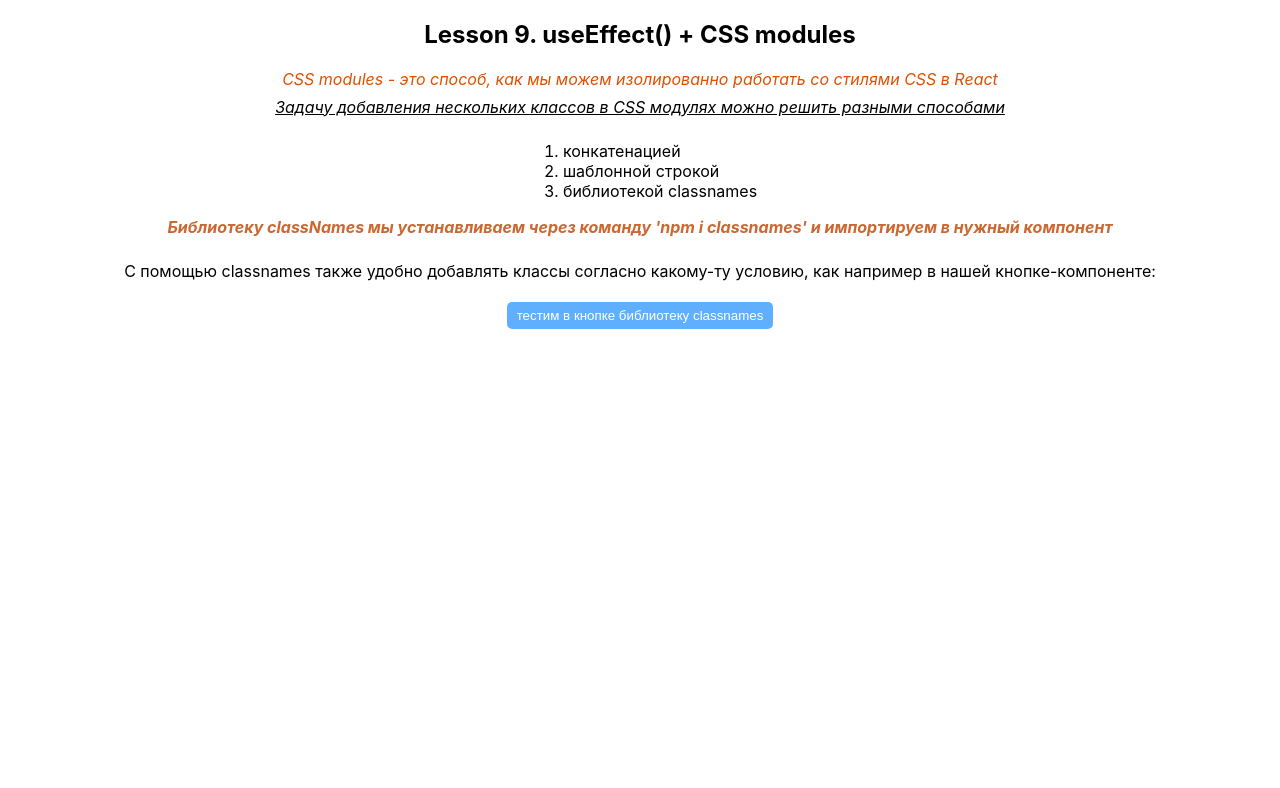
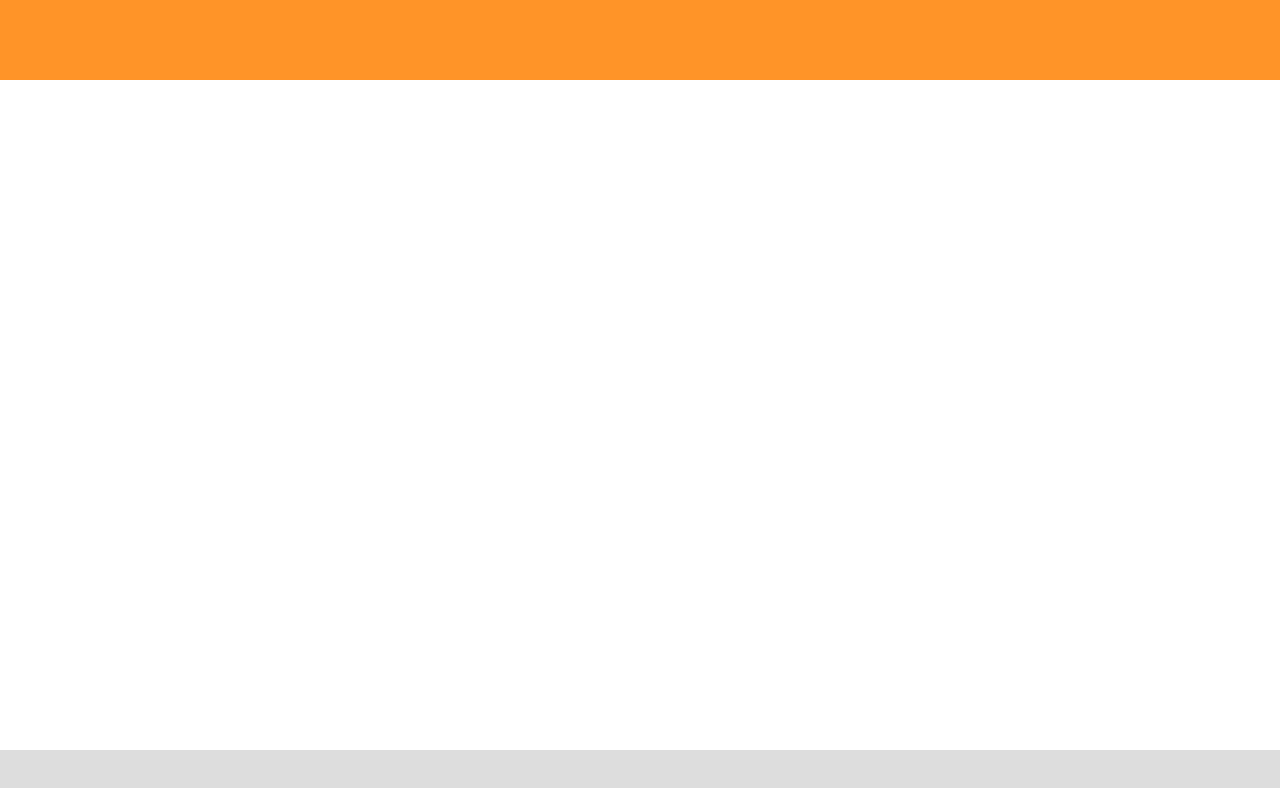
Before and after one commit to dmitrii-kuvaldin/47-typescript, a React (Create React App) app: page / in a window 1280 px wide. Shown: the top 788 px of the page. Built offline with nearby package versions, Linux system fonts and the light colour scheme.

Commit message:
react-router-dom

```diff
--- a/package.json
+++ b/package.json
@@ -12,6 +12,7 @@
     "gh-pages": "^6.1.1",
     "react": "^18.3.1",
     "react-dom": "^18.3.1",
+    "react-router-dom": "^6.26.2",
     "react-scripts": "5.0.1",
     "typescript": "^4.9.5"
   },
--- a/src/index.tsx
+++ b/src/index.tsx
@@ -1,6 +1,6 @@
 import ReactDOM from 'react-dom/client';
 import './index.css';
-import Lesson09 from './lessons/lesson_09/Lesson09';
+import Layout from './layout/Layout';
 
 
 const root = ReactDOM.createRoot(
@@ -8,6 +8,6 @@ const root = ReactDOM.createRoot(
 );
 root.render(
   <>
-    <Lesson09 />
+    <Layout />
   </>
 );
--- /dev/null
+++ b/src/layout/Layout.tsx
@@ -0,0 +1,15 @@
+import styles from './layout.module.css'
+
+const Layout = () => {
+  return (
+    <div className={styles.pageWrapper}>
+      <header className={styles.header}></header>
+      <main className={styles.main}>
+
+      </main>
+      <footer className={styles.footer}></footer>
+    </div>
+  );
+};
+
+export default Layout;
--- /dev/null
+++ b/src/layout/layout.module.css
@@ -0,0 +1,30 @@
+.header {
+  position: sticky;
+  top: 0px;
+  width: 100%;
+  height: 80px;
+  background-color: rgb(255, 148, 40);
+}
+
+.pageWrapper {
+  display: flex;
+  flex-direction: column;
+  min-height: 100vh;
+}
+
+.main {
+  flex: 1;
+  padding: 10px 50px;
+}
+
+.footer {
+  height: 50px;
+  background-color: rgb(221, 221, 221);
+}
+
+/* .main > span {
+  top: 100px;
+  position: sticky;
+  background-color: yellow;
+  color: blue;
+} */
```
Also changed, not shown: src/lessons/lesson_10/Lesson10.tsx (added, +11 -0 lines), src/lessons/lesson_11/Lesson11.tsx (added, +10 -0 lines), 2 other files (tests, documents, lock files or other folders).
